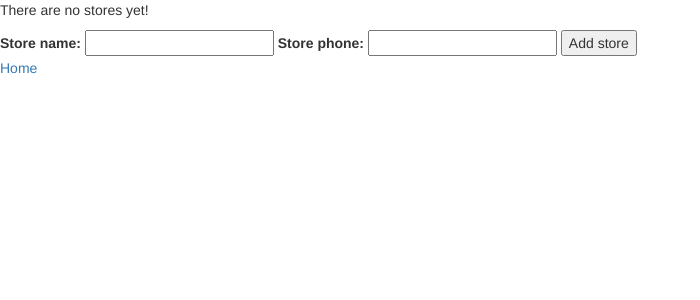
After one commit to marywarrington/shoes-php-code-review, a PHP site: template views/stores.html.twig in a window 1280 px wide. The commit adds this page. Shown: the top 300 px of the page, without its empty margins (0-700 px from the left). Run offline with PHP 8.4, Linux system fonts and the light colour scheme; the template is opened without the code that fills it, so the values that code supplies are empty; some libraries are stand-ins or nearby versions.

Commit message:
add get stores route

```diff
--- a/app/app.php
+++ b/app/app.php
@@ -20,6 +20,11 @@
         return $app['twig']->render('index.html.twig');
     });
 
+    $app->get("/stores", function() use ($app) {
+        return $app['twig']->render('stores.html.twig', array(
+        'stores' => Store::getAll()
+        ));
+    });
 
     return $app;
 ?>
--- /dev/null
+++ b/views/stores.html.twig
@@ -0,0 +1,25 @@
+<!DOCTYPE html>
+<html>
+    <head>
+        {% include '/includes/head.html.twig' %}
+    </head>
+    <body>
+        {% if stores is not empty %}
+        <p>Here are the available stores</p>
+            {% for store in stores %}
+                <h4><a href="/stores/{{ store.getId }}">{{ store.getStoreName }}</a></h4>
+            {% endfor %}
+        {% else %}
+            <p>There are no stores yet!</p>
+        {% endif %}
+
+        <form action="/stores" method="post">
+            <label for="store_name">Store name: </label>
+            <input type="text" name="store_name">
+            <label for="store_phone">Store phone: </label>
+            <input type="text" name="store_phone">
+            <button type="submit">Add store</button>
+        </form>
+        <a href="/">Home</a>
+    </body>
+</html>
```
